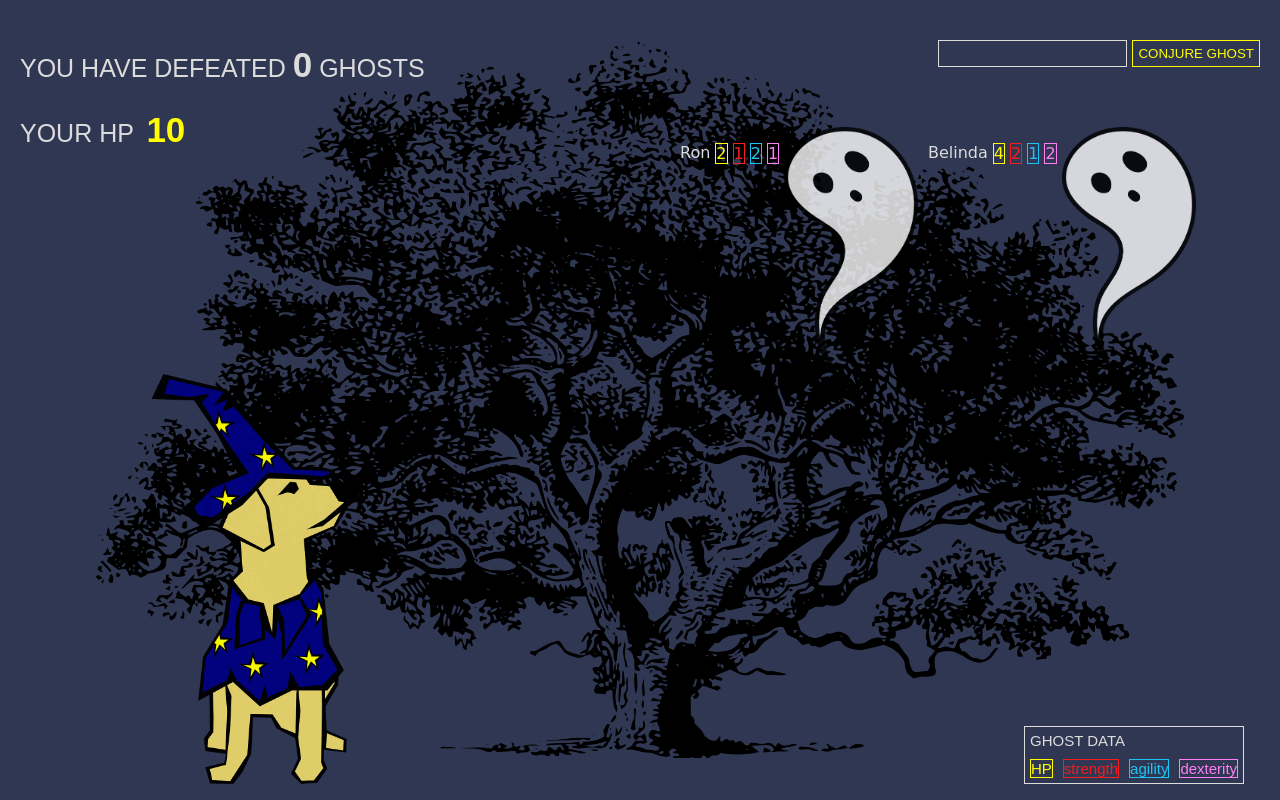
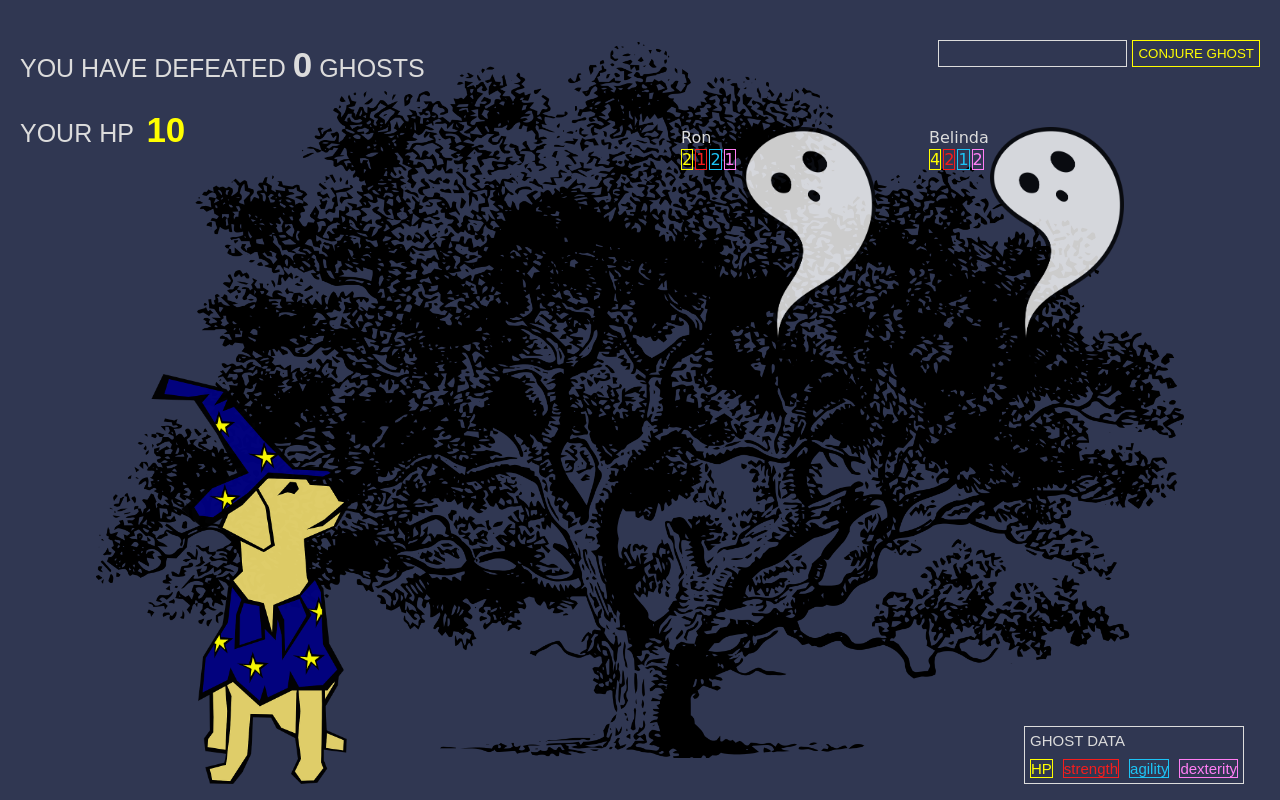
Before and after one commit to oliviaamiller/goblin-fighter, a plain HTML site: page index.html in a window 1280 px wide. Drawn offline with Linux system fonts and the light colour scheme.

Commit message:
added css styling to render utils

```diff
--- a/render-utils.js
+++ b/render-utils.js
@@ -1,5 +1,7 @@
 export function renderGhost(ghost) {
     const ghostDiv = document.createElement('div');
+    const dataDiv = document.createElement('div');
+    const coloredSquaresDiv = document.createElement('div');
     const ghostImgEl = document.createElement('img');
     const ghostNameEl = document.createElement('p');
     const ghostHPEl = document.createElement('p');
@@ -9,6 +11,8 @@ export function renderGhost(ghost) {
 
 
     ghostDiv.classList.add('ghost-div');
+    dataDiv.classList.add('data-div');
+    coloredSquaresDiv.classList.add('colored-squares-div');
     ghostNameEl.classList.add('ghost-name');
     ghostImgEl.classList.add('ghost-img');
     ghostHPEl.classList.add('ghost-hp');
@@ -29,7 +33,9 @@ export function renderGhost(ghost) {
 
     }
 
-    ghostDiv.append(ghostNameEl, ghostHPEl, strengthEl, agilityEl, dexterityEl, ghostImgEl);
+    ghostDiv.append(dataDiv, ghostImgEl);
+    dataDiv.append(ghostNameEl, coloredSquaresDiv);
+    coloredSquaresDiv.append(ghostHPEl, strengthEl, agilityEl, dexterityEl);
 
     return ghostDiv;
 
--- a/styles/style.css
+++ b/styles/style.css
@@ -156,6 +156,18 @@ form {
     margin-top: 20px;
 }
 
+.data-div p {
+    padding: 0;
+    margin: 1px;
+}
+
+.colored-squares-div {
+    display: flex;
+    flex-direction: row;
+    padding: 0;
+    margin-right: 5px;
+}
+
 .ghost-hp {
     color: yellow;
     border: yellow 1px solid;
@@ -191,7 +203,8 @@ form {
 .ghost-name {
     width: fit-content;
     height: fit-content;
-    margin-right: 5px;
+    padding: 0;
+    margin: 0;
 }
 
 .game-over {
```
